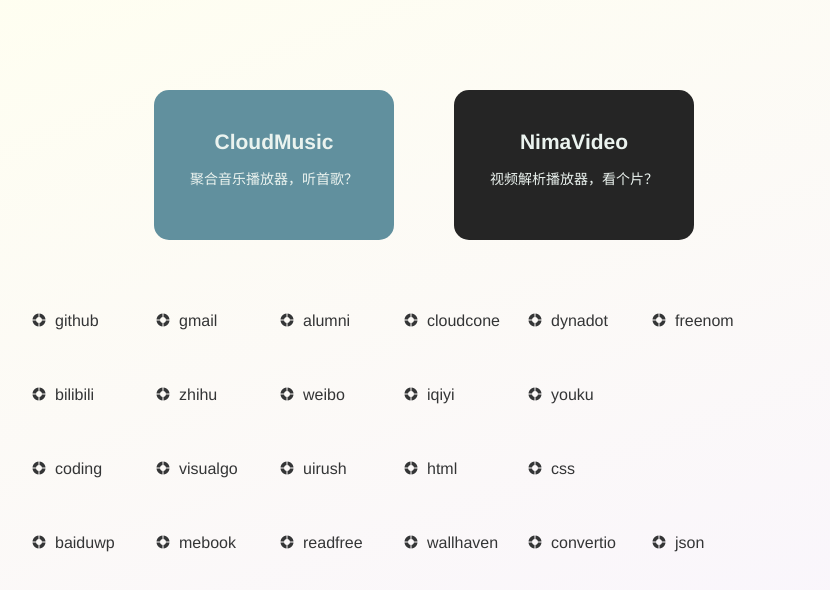
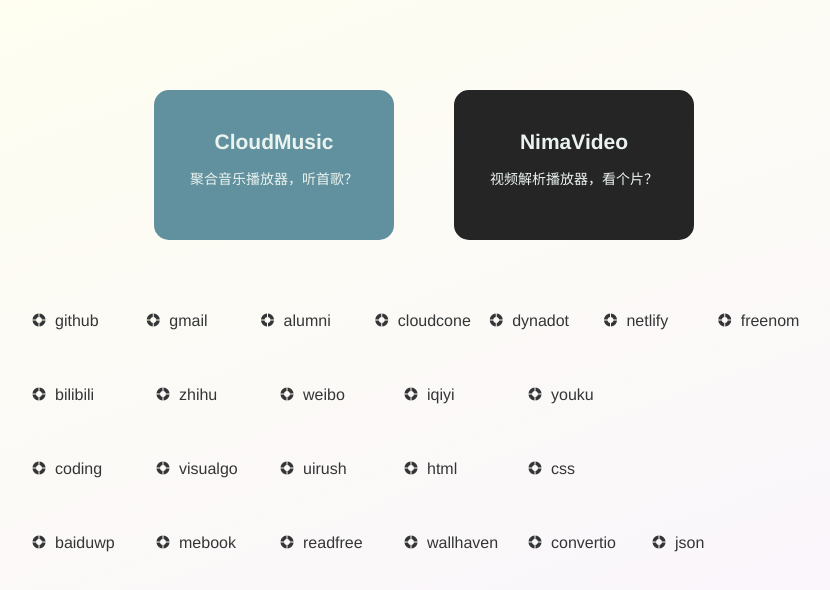
Before and after one commit to ricev/webox, a Vue app: page /#/ in a window 1280 px wide. Shown: the top 590 px of the page, without its empty margins (216-1046 px from the left). Built offline with nearby package versions, Linux system fonts and the light colour scheme; a small style sheet from the web is missing.

Commit message:
add netlify

```diff
--- a/src/config.js
+++ b/src/config.js
@@ -23,6 +23,10 @@
           {
             name: "dynadot",
             url: "http://www.dynadot.com?s6K8T7U9FV7aP6t"
+          },
+          {
+            name: "netlify",
+            url: "https://app.netlify.com"
           },
           {
             name: "freenom",
@@ -117,7 +121,7 @@
     initId: "亲爱的，我想做你女朋友"
   },
   video: {
-    api: "http://api.ledboke.com/vip/?url=",
+    api: "https://api.bbbbbb.me/vip/?url=",
     vipLink: "https://www.iqiyi.com/v_19rr8cycvc.html"
   }
 };
```
